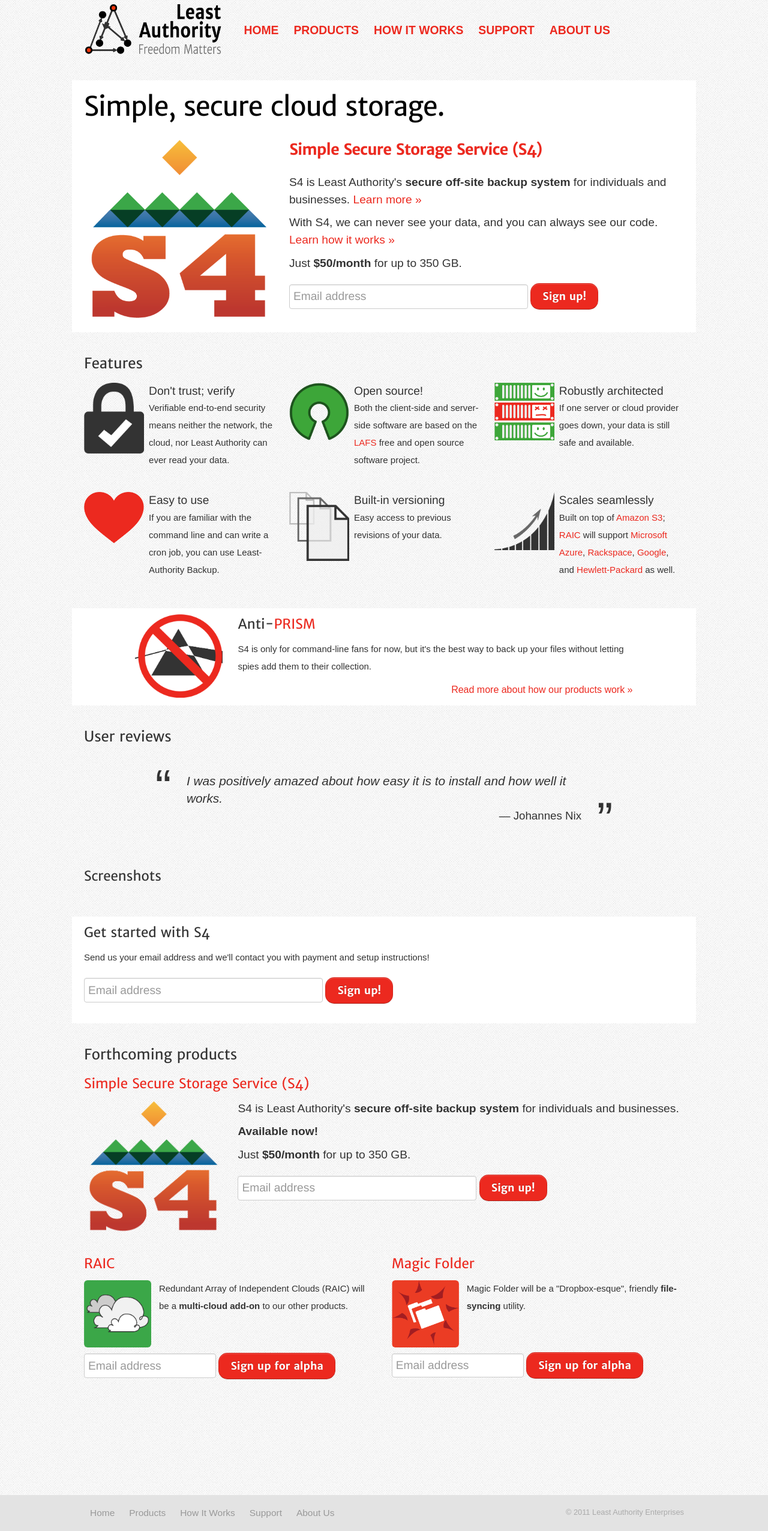
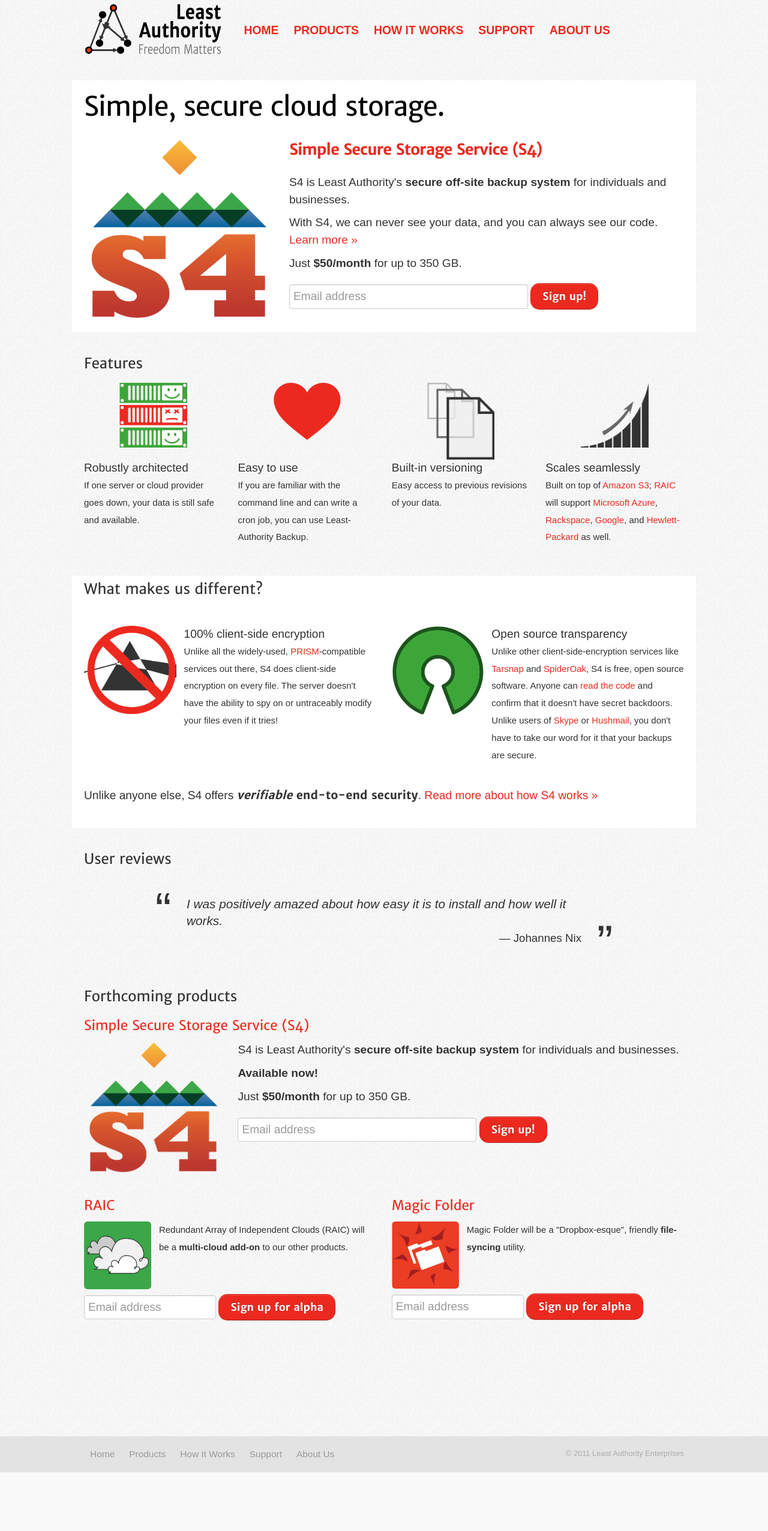
Before and after one commit to LeastAuthority/leastauthority.com, a Python web app: template lae_site/templates/index.html in a window 1280 px wide. Shown: the whole page at 60% size. After the commit the page ends 2454 px from the top, so only its background shows below. Run offline with Jinja, Linux system fonts and the light colour scheme; the template is opened without the code that fills it, so the values that code supplies are empty; some web fonts are replaced.

Commit message:
new features section, and new copy differentiating us from competitors

```diff
--- a/lae_site/templates/_features.html
+++ b/lae_site/templates/_features.html
@@ -1,74 +1,50 @@
 <div class="row-fluid">
-    <div class="span4">
+    <div class="span3">
         <div class="row-fluid">
-            <div class="span4">
-                <img src="/static/img/secure.png">
-                <!--Icon based on Secure designed by Charlene Chen from The Noun Project, CC-BY -->
-            </div>
-            <div class="span8">
-                <h4>Don't trust; verify</h4>
-                <p>Verifiable end-to-end security means neither the network, the cloud, nor Least Authority can ever read your data.</p>
+            <div class="span6 offset3">
+            <img src="/static/img/robustness.png">
+            <!--Icon based on Servers designed by Jaime Carrion from The Noun Project, CC-BY -->
             </div>
         </div>
     </div>
-    <div class="span4">
+    <div class="span3">
         <div class="row-fluid">
-            <div class="span4">
-                <img src="/static/img/opensource.png">
-            </div>
-            <div class="span8">
-                <h4>Open source!</h4>
-                <p>Both the client-side and server-side software are based on the <a class="reference external" href="http://tahoe-lafs.org">LAFS</a> free and open source software project.</p>
+            <div class="span6 offset3">
+                <img src="/static/img/heart.png">
             </div>
         </div>
     </div>
-    <div class="span4">
+    <div class="span3">
         <div class="row-fluid">
-            <div class="span4">
-                <img src="/static/img/robustness.png">
-                <!--Icon based on Servers designed by Jaime Carrion from The Noun Project, CC-BY -->
+            <div class="span6 offset3">
+                <img src="/static/img/versions.png">
             </div>
-            <div class="span8">
-                <h4>Robustly architected</h4>
-                <p>If one server or cloud provider goes down, your data is still safe and available.</p>
+        </div>
+    </div>
+    <div class="span3">
+        <div class="row-fluid">
+            <div class="span6 offset3">
+                <img src="/static/img/scaling.png">
             </div>
         </div>
     </div>
 </div>
-<br>
+
 <div class="row-fluid">
-    <div class="span4">
-        <div class="row-fluid">
-            <div class="span4">
-                <img src="/static/img/heart.png">
+    <div class="span3">
+        <h4>Robustly architected</h4>
+        <p>If one server or cloud provider goes down, your data is still safe and available.</p>
     </div>
-            <div class="span8">
+    <div class="span3">
         <h4>Easy to use</h4>
         <p>If you are familiar with the command line and can write a cron job, you can use Least-Authority Backup.</p>
     </div>
-        </div>
-    </div>
-    <div class="span4">
-        <div class="row-fluid">
-            <div class="span4">
-                <img src="/static/img/versions.png">
-                <!--Icon based on Document from The Noun Project, CC-BY -->
-            </div>
-            <div class="span8">
+    <div class="span3">
         <h4>Built-in versioning</h4>
         <p>Easy access to previous revisions of your data.</p>
     </div>
-        </div>
-    </div>
-    <div class="span4">
-        <div class="row-fluid">
-            <div class="span4">
-                 <img src="/static/img/scaling.png">
-            </div>
-            <div class="span8">
+    <div class="span3">
         <h4>Scales seamlessly</h4>
         <p>Built on top of <a href="https://aws.amazon.com/s3/">Amazon S3</a>; <a href="/products/">RAIC</a> will support <a href="http://www.windowsazure.com">Microsoft Azure</a>, <a href="http://www.rackspace.com/cloud/">Rackspace</a>, <a href="https://cloud.google.com/">Google</a>, and <a href="https://www.hpcloud.com/">Hewlett-Packard</a> as well.</p>
     </div>
 </div>
-    </div>
-</div>
--- a/lae_site/templates/index.html
+++ b/lae_site/templates/index.html
@@ -32,7 +32,6 @@
 {% block content %}
 <section>
 <div class="highlight">
-
 {% block tagline %}
     <div class="row-fluid">
         <div class="span12">
@@ -45,8 +44,8 @@
         <div class="span4"><a href="/product_s4/"><img src="/static/img/s4.png"></a></div>
         <div class="span8 top-area">
             <h2><a href="/product_s4/">Simple Secure Storage Service (S4)</a></h2>
-        <p>S4 is Least Authority's <strong>secure off-site backup system</strong> for individuals and businesses. {% block learn_more %}<a href="/product_s4/">Learn more &raquo;</a>{% endblock %}</p>
-        <p>With S4, we can never see your data, and you can always see our code. <a href="/product_s4/#how_it_works">Learn how it works &raquo;</a></p>
+            <p>S4 is Least Authority's <strong>secure off-site backup system</strong> for individuals and businesses.</p>
+            <p>With S4, we can never see your data, and you can always see our code. <a href="/product_s4/#how_it_works">Learn more &raquo;</a></p>
             <p>Just <strong>$50/month</strong> for up to 350 GB.</p>
             {% include '_signup_form.html' %}
             {% block more_price %}{% endblock %}
@@ -62,17 +61,39 @@
 
 <section>
 <div class="row-fluid highlight">
-    <div class="span2 offset1">
+    <div class="span12">
+        <h3 class="section-header">What makes us different?</h3>
+        <br>
+        <div class="row-fluid">
+
+        <span class="span6">
+            <div class="row-fluid">
+                <span class="span4">
                     <img src="/static/img/antiprism.png">
+                </span>
+                <span class="span8">
+            <h4>100% client-side encryption</h4>
+            <p>Unlike all the widely-used, <a href="https://en.wikipedia.org/wiki/PRISM_%28surveillance_program%29">PRISM</a>-compatible services out there, S4 does client-side encryption on every file. The server doesn't have the ability to spy on or untraceably modify your files even if it tries!</p>
+                </span>
             </div>
-    <div class="span8">
-        <h3>Anti-<a href="https://en.wikipedia.org/wiki/PRISM_%28surveillance_program%29">PRISM</a></h3>
-        <p>S4 is only for command-line fans for now, but it's the best way to back up your files without letting spies add them to their collection.</p>
+        </span>
+
+        <span class="span6">
             <div class="row-fluid">
-            <div class="span12">
-                <a href="/how_it_works/" style="float: right;">Read more about how our products work &raquo;</a>
+                <span class="span4">
+                    <img src="/static/img/opensource.png">
+                </span>
+                <span class="span8">
+            <h4>Open source transparency</h4>
+            <p>Unlike other client-side-encryption services like <a href="https://www.tarsnap.com/">Tarsnap</a> and <a href="https://spideroak.com/">SpiderOak</a>, S4 is free, open source software. Anyone can <a href="https://github.com/tahoe-lafs/tahoe-lafs">read the code</a> and confirm that it doesn't have secret backdoors. Unlike users of <a href="http://www.guardian.co.uk/technology/2013/jun/20/skype-nsa-access-user-data">Skype</a> or <a href="http://www.wired.com/threatlevel/2007/11/encrypted-e-mai/">Hushmail</a>, you don't have to take our word for it that your backups are secure.</p>
+                </span>
             </div>
+        </span>
         </div>
+        <br>
+        <h4>Unlike anyone else, S4 offers <strong><em>verifiable</em> end-to-end security</strong>. <a href="/product_s4/#how_it_works">Read more about how S4 works &raquo;</a></h4>
+        <br>
+    </span>
     </div>
 </div>
 </section>
@@ -121,7 +142,7 @@
     </div>
     <section>
 {% endblock %}
-    <section>
+<!--     <section>
     <h3>Screenshots</h3>
     </section>
 
@@ -131,7 +152,7 @@
     <p>Send us your email address and we'll contact you with payment and setup instructions!</p>
     {% include '_signup_form.html' %}
     </div>
-    </section>
+    </section> -->
 
 {% block more_products %}
     <section>
--- a/lae_site/templates/product_s4.html
+++ b/lae_site/templates/product_s4.html
@@ -21,7 +21,7 @@
 </section>
 
 <section class="howto">
-    <h3>How to use it</h3>
+    <h3>How to use S4</h3>
 
     <div class="row-fluid">
         <h4><span class="number">1</span><a href="#signup">Subscribe</a> to S4.</h4>
```
Lines whose indentation alone changed are shown as unchanged.
